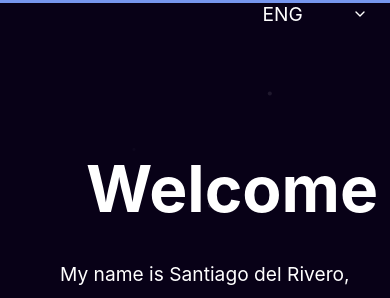
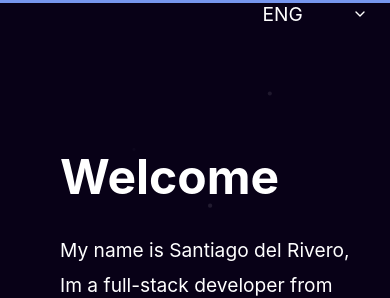
Before and after one commit to sdelrive/portfolio-sdelrivero, a React (Vite) app: page / in a window 390 px wide. Shown: the top 298 px of the page. Built offline with nearby package versions, Linux system fonts and the light colour scheme.

Commit message:
fix boton language

```diff
--- a/src/components/LanguageSelector/LanguageSelector.css
+++ b/src/components/LanguageSelector/LanguageSelector.css
@@ -24,7 +24,7 @@
 .lang-dropdown {
   position: absolute;
   top: 130%;
-  left: 0;
+  left: 65px;
   background: rgba(255, 255, 255, 0);
   border: 1px solid #ddd;
   border-radius: 6px;
--- a/src/styles/landingPage.css
+++ b/src/styles/landingPage.css
@@ -167,6 +167,12 @@ section {
   margin: 10px;
   /* text-shadow: 0 0 10px rgba(255, 0, 0, 0.849) */
 
+     @media (max-width: 700px) {
+                   padding-left: 0px;
+                     font-size: 3rem;
+
+
+    }
 }
 
 .about-description p {
```
